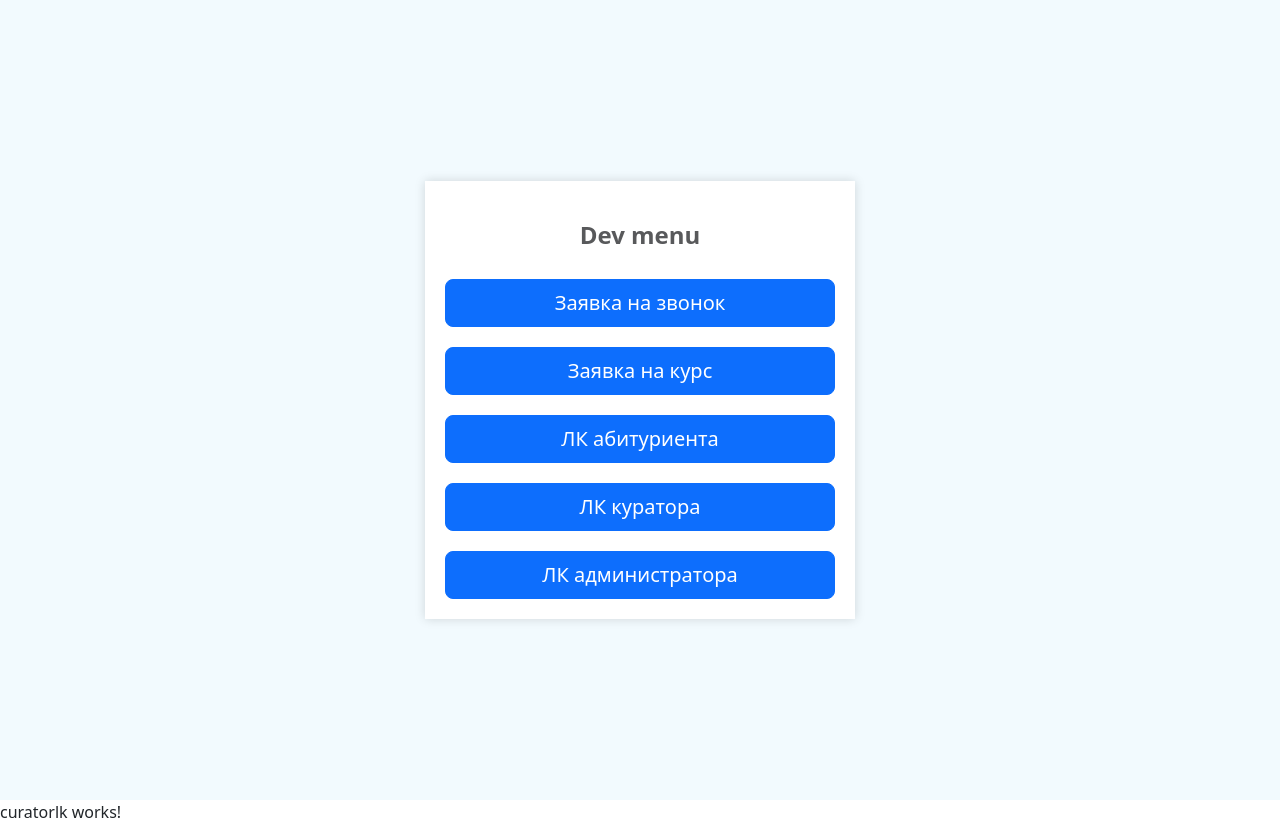
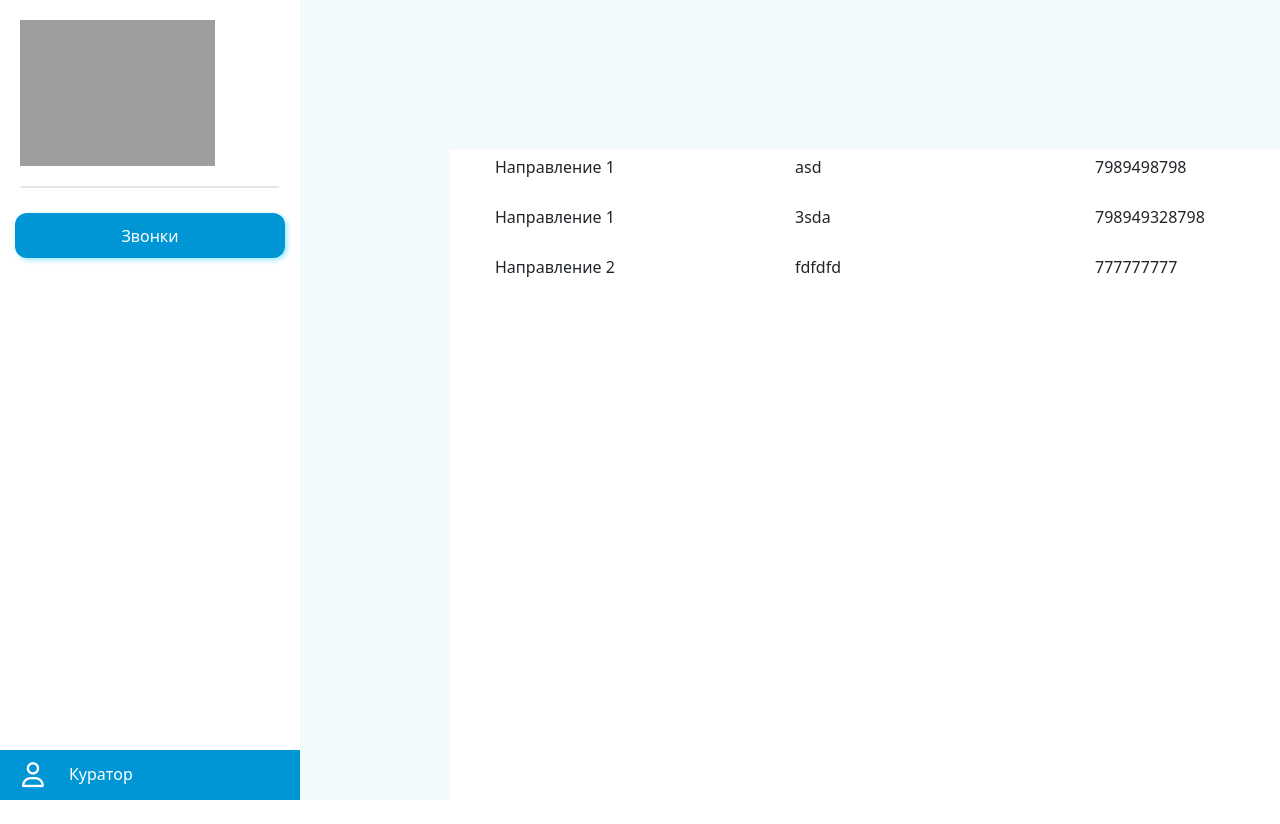
Before and after one commit to kiper01/ours_univer, an Angular app: page /Curatorlk in a window 1280 px wide. After the commit the page ends 800 px from the top, so only its background shows below. Built offline with nearby package versions, Linux system fonts and the light colour scheme.

Commit message:
куратор

```diff
--- /dev/null
+++ b/src/app/Entities/Call.ts
@@ -0,0 +1,7 @@
+
+
+export interface Call{
+    name: string
+    phoneNumber: string
+    programName: string
+}
--- /dev/null
+++ b/src/app/call/call.component.css
@@ -0,0 +1,9 @@
+.call{
+    display: grid;
+    grid-template-columns: 300px 300px 300px;
+}
+
+p{
+    font-size: 16px;
+    padding: 5px;
+}
--- /dev/null
+++ b/src/app/call/call.component.html
@@ -0,0 +1,7 @@
+
+
+<div class="call">
+    <p>{{call.programName}}</p>
+    <p>{{call.name}}</p>
+    <p>{{call.phoneNumber}}</p>
+</div>
--- a/src/app/curatorlk/curatorlk.component.css
+++ b/src/app/curatorlk/curatorlk.component.css
@@ -0,0 +1,105 @@
+
+.rightpanel {
+    background-color: #F2FAFE;
+    width: 100%;
+    height: 100%;
+    position: fixed;
+    z-index: 1;
+    top: 0;
+    left: 300px;
+    align-items: center;
+}
+
+
+.leftpanel {
+    height: 100%;
+    width: 300px;
+    background-color: white;
+    position: absolute;
+    left: 0;
+    top: 0;
+    align-items: center;
+}
+
+ button {
+    background-color: #0096d5;
+    color: white;
+    font-size: 16px;
+    cursor: pointer;
+    border: none;
+  }
+
+  button:hover {
+    background-color: #2fc1ff;
+  }
+
+  .main-button{
+    width: 100%;
+    border-radius: 12px;
+    height: 45px;
+    margin-bottom: 15px;
+    box-shadow: 2px 2px 5px 0px rgba(126, 225, 255, 0.8);
+  }
+
+  .btn-with-icon {
+    width: 100%;
+    height: 50px;
+    display: block;
+    border: none;
+    text-align: left;
+}
+
+  .main-buttons{
+    margin: auto;
+    width: 90%;
+    margin-top: 25px;
+}
+
+
+  .btn-group {
+    position: absolute;
+    bottom: 0;
+    width: 100%;
+    display: grid;
+}
+
+ i {
+    vertical-align: middle;
+    font-size: 25px;
+    padding-left: 16px;
+    padding-right: 25px;
+}
+
+.line {
+    width: 86%;
+    height: 0;
+    border-top: 2px solid black;
+    opacity: 0.1;
+    margin: 0 auto;
+  }
+
+  .dvfu-icon{
+    padding-left: 20px;
+    padding-top: 20px;
+    width: 80%;
+    margin-bottom: 20px;
+    content: url('https://univer.dvfu.ru/assets/d2ce559236f181a855fe1d8d25eea01d/img/img-myuniver-logo.svg');
+}
+
+.calls-panel{
+  width: 700px;
+  height: 850px;
+  align-items: center;
+  position: relative;
+  left: 150px;
+  top: 150px;
+    background-color: white;
+  height: 100vh;
+  width: calc(100% - 300px);
+  display: flex;
+  flex-direction: column;
+
+  overflow: scroll;
+  overflow-x: hidden;
+  overflow-y: auto;
+}
--- a/src/app/curatorlk/curatorlk.component.html
+++ b/src/app/curatorlk/curatorlk.component.html
@@ -1 +1,68 @@
-<p>curatorlk works!</p>
+<link rel="stylesheet" href="https://cdnjs.cloudflare.com/ajax/libs/font-awesome/6.5.2/css/all.min.css" integrity="sha512-SnH5WK+bZxgPHs44uWIX+LLJAJ9/2PkPKZ5QiAj6Ta86w+fsb2TkcmfRyVX3pBnMFcV7oQPJkl9QevSCWr3W6A==" crossorigin="anonymous" referrerpolicy="no-referrer" />
+
+<div class="lk">
+    <div class="leftpanel">
+
+        <i class="dvfu-icon"></i>
+        <div class="line"></div>
+
+       <div class="main-buttons">
+            <button class="main-button">Звонки</button>
+       </div>
+
+        <div class="btn-group">
+            <button class="btn-with-icon">
+                <i class="fa-regular fa-user"></i>Куратор
+            </button>
+        </div>
+    </div>
+
+    <div class="rightpanel">
+
+
+            <div class="calls-panel">
+                <app-call *ngFor="let call of calls" [call]="call"></app-call>
+            </div>
+
+
+
+
+
+
+
+        <!-- <div>
+            <div class="profile-panel">
+                <label class="main-label">ПРОФИЛЬ КУРАТОРА</label><br>
+
+                <div class="inputs-panel">
+                    <label class="input-label">Фамилия</label><input class="form-control" id="second-name-input">
+                    <label class="input-label">Имя</label><input class="form-control" id="first-name-input">
+                    <label class="input-label">Отчество</label><input class="form-control" id="middle-name-input">
+                    <label class="input-label">Дата&nbsp;рождения</label><input class="form-control" id="birthdate-input" type="date">
+                    <label class="input-label">Номер&nbsp;телефона</label><input class="form-control" id="phone-input" type="tel">
+                    <label class="input-label">Email</label><input class="form-control" id="email-input" type="email">
+
+                    <label class="input-label">Место&nbsp;работы</label><input class="form-control" id="job-input">
+                    <label class="input-label">Должность/&nbsp;статус</label><input class="form-control" id="job-title-input">
+
+                    <label class="input-label">Паспортные&nbsp;данные</label><input class="form-control" id="passport-details-input">
+                    <label class="input-label">Скан&nbsp;паспорта</label><input class="form-control" id="passport-scan-input" type="file">
+
+                    <label class="input-label">Документ&nbsp;об&nbsp;образовании</label><input class="form-control" id="education-details-input">
+                    <label class="input-label">Скан&nbsp;справки&nbsp;об&nbsp;обучении</label><input class="form-control" id="education-scan-input" type="file">
+
+                    <label class="input-label">Диплом</label><input class="form-control" id="diploma-details-input">
+                    <label class="input-label">Скан&nbsp;диплома</label><input class="form-control" id="diploma-scan-input" type="file">
+
+                    <label class="input-label">Свидетельство&nbsp;о&nbsp;смене&nbsp;фамилии</label><input class="form-control" id="second-name-change-sertificate-details-input">
+
+                    <label class="input-label">Скан&nbsp;согласия&nbsp;на&nbsp;ОПД</label><input class="form-control" id="opd-scan-input" type="file">
+                </div>
+
+                <button class="save-button">Сохранить</button>
+
+            </div>
+        </div> -->
+
+    </div>
+</div>
--- a/src/app/curatorlk/curatorlk.component.ts
+++ b/src/app/curatorlk/curatorlk.component.ts
@@ -1,12 +1,20 @@
 import { Component } from '@angular/core';
+import { Call } from '../Entities/Call';
+import { CommonModule } from '@angular/common';
+import { CallComponent } from "../call/call.component";
 
 @Component({
-  selector: 'app-curatorlk',
-  standalone: true,
-  imports: [],
-  templateUrl: './curatorlk.component.html',
-  styleUrl: './curatorlk.component.css'
+    selector: 'app-curatorlk',
+    standalone: true,
+    templateUrl: './curatorlk.component.html',
+    styleUrl: './curatorlk.component.css',
+    imports: [CommonModule, CallComponent]
 })
 export class CuratorlkComponent {
+  calls: Call[]=[
+        { name: 'asd' , programName:'Направление 1', phoneNumber:'7989498798'},
+        { name: '3sda' , programName:'Направление 1', phoneNumber:'798949328798'},
 
+        { name: 'fdfdfd' , programName:'Направление 2', phoneNumber:'777777777'}
+    ]
 }
--- a/src/app/enrolleelk/enrolleelk.component.css
+++ b/src/app/enrolleelk/enrolleelk.component.css
@@ -35,9 +35,9 @@ button:hover {
 
   .main-button{
     width: 100%;
+    margin-bottom: 25px;
     border-radius: 12px;
     height: 45px;
-  margin-bottom: 15px;
     box-shadow: 2px 2px 5px 0px rgba(126, 225, 255, 0.8);
   }
 
@@ -51,8 +51,8 @@ button:hover {
 
   .main-buttons{
     margin: auto;
-  width: 90%;
-  margin-top: 25px;
+    width: 80%;
+    margin-top: 100px;
 }
 
 
@@ -63,10 +63,6 @@ button:hover {
     display: grid;
 }
 
-  button:hover {
-    background-color: #2fc1ff;
-  }
-
  i {
     vertical-align: middle;
     font-size: 25px;
@@ -74,19 +70,10 @@ i {
     padding-right: 25px;
 }
 
-.line {
-  width: 86%;
-  height: 0;
-  border-top: 2px solid black;
-  opacity: 0.1;
-  margin: 0 auto;
-}
-
  .dvfu-icon{
     padding-left: 20px;
     padding-top: 20px;
     width: 80%;
-  margin-bottom: 20px;
     content: url('https://univer.dvfu.ru/assets/d2ce559236f181a855fe1d8d25eea01d/img/img-myuniver-logo.svg');
 }
 
--- a/src/app/enrolleelk/enrolleelk.component.html
+++ b/src/app/enrolleelk/enrolleelk.component.html
@@ -58,7 +58,7 @@
                     <label class="input-label">Скан&nbsp;согласия&nbsp;на&nbsp;ОПД</label><input class="form-control" id="opd-scan-input" type="file">
                 </div>
 
-                <button class="save-button">Сохранить</button>
+                <button class="main-button">Сохранить</button>
 
             </div>
         </div>
```
Also changed, not shown: src/app/call/call.component.ts (added, +14 -0 lines), 1 other file (tests, documents, lock files or other folders). Lines whose indentation alone changed are shown as unchanged.
